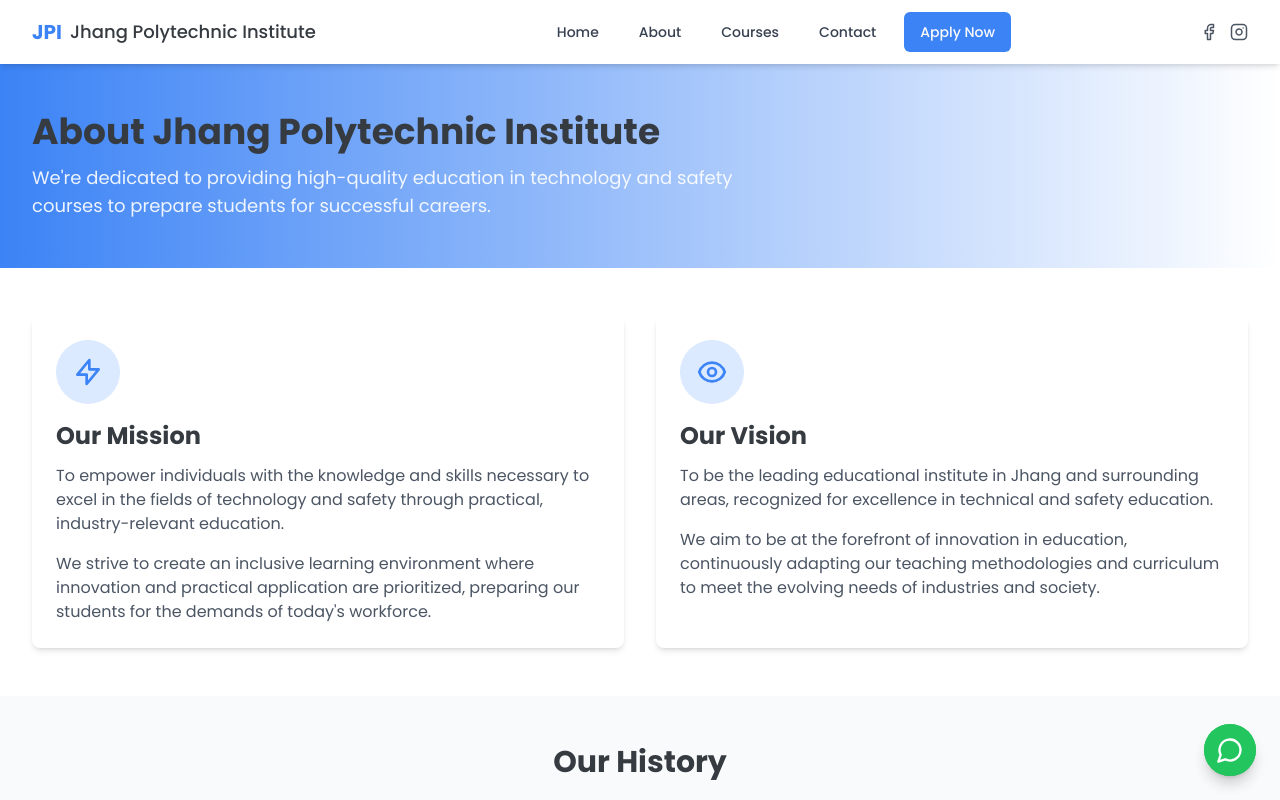
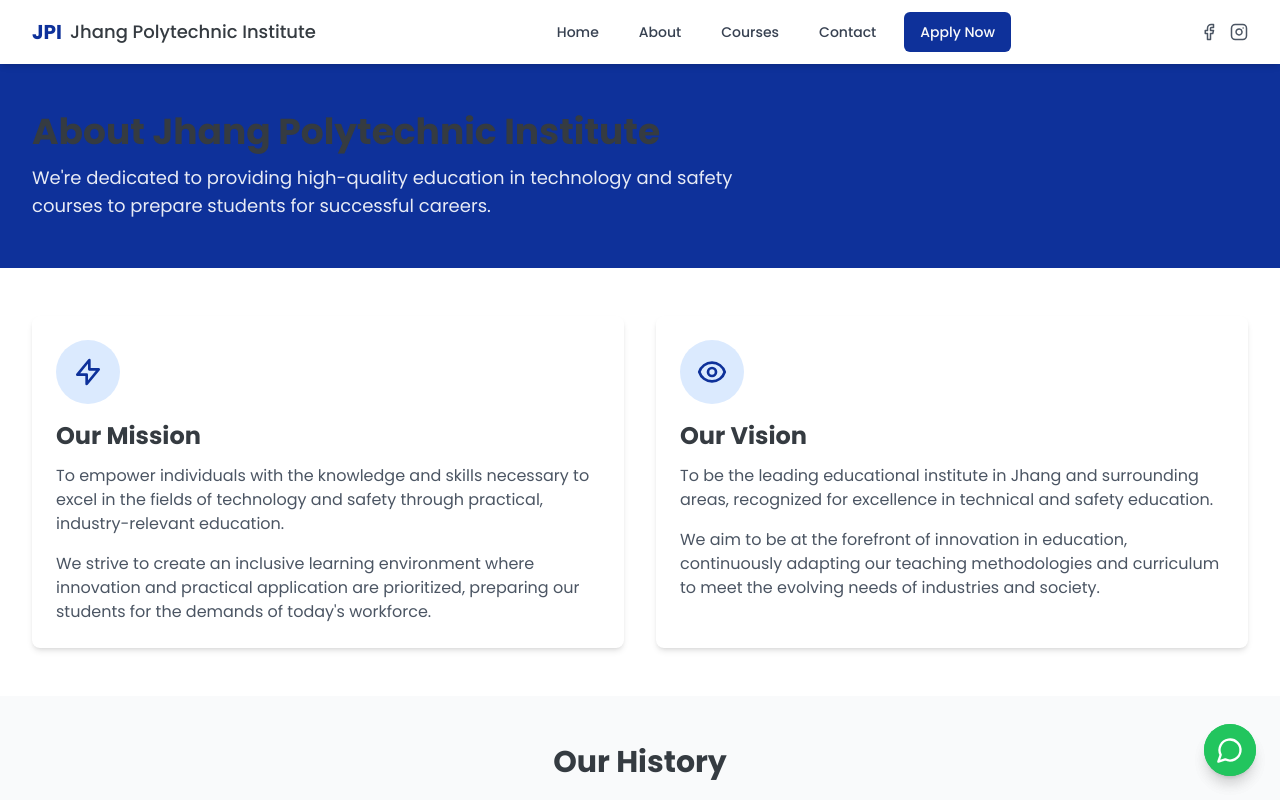
Before and after one commit to LogicLynx0/jpi-learn-safe-future, a React (Vite) app: page /about in a window 1280 px wide. Shown: the top 800 px of the page. Built offline with nearby package versions, Linux system fonts and the light colour scheme.

Commit message:
Refactor: Use solid primary color
Remove gradient and set a solid primary color.

```diff
--- a/src/index.css
+++ b/src/index.css
@@ -16,7 +16,7 @@
     --popover: 0 0% 100%;
     --popover-foreground: 210 10% 23%;
 
-    --primary: 217 91% 60%;
+    --primary: 225 83% 33%;
     --primary-foreground: 0 0% 98%;
 
     --secondary: 210 40% 96%;
@@ -25,7 +25,7 @@
     --muted: 210 40% 96%;
     --muted-foreground: 210 6% 46%;
 
-    --accent: 217 91% 60%;
+    --accent: 225 83% 33%;
     --accent-foreground: 0 0% 98%;
 
     --destructive: 0 84% 60%;
@@ -33,13 +33,13 @@
 
     --border: 214 32% 91%;
     --input: 214 32% 91%;
-    --ring: 217 91% 60%;
+    --ring: 225 83% 33%;
 
     --radius: 0.5rem;
 
     /* Custom color variables */
-    --institute-blue: 217 91% 60%;
-    --institute-blue-dark: 217 91% 50%;
+    --institute-blue: 225 83% 33%;
+    --institute-blue-dark: 225 83% 28%;
     --institute-orange: 25 95% 53%;
     --institute-orange-dark: 25 95% 43%;
     --institute-gray-light: 210 20% 97%;
@@ -64,7 +64,7 @@
     --popover: 222 84% 5%;
     --popover-foreground: 210 40% 98%;
 
-    --primary: 217 91% 60%;
+    --primary: 225 83% 33%;
     --primary-foreground: 222 84% 5%;
 
     --secondary: 217 33% 17%;
@@ -81,11 +81,11 @@
 
     --border: 217 33% 17%;
     --input: 217 33% 17%;
-    --ring: 217 91% 60%;
+    --ring: 225 83% 33%;
 
     /* Custom dark mode colors */
-    --institute-blue: 217 91% 60%;
-    --institute-blue-dark: 217 91% 70%;
+    --institute-blue: 225 83% 33%;
+    --institute-blue-dark: 225 83% 38%;
     --institute-orange: 25 95% 53%;
     --institute-orange-dark: 25 95% 63%;
     --institute-gray-light: 217 33% 10%;
--- a/src/pages/AboutPage.tsx
+++ b/src/pages/AboutPage.tsx
@@ -11,7 +11,7 @@ const AboutPage = () => {
       <NavBar />
 
       {/* Hero Section */}
-      <section className="bg-gradient-to-r from-institute-blue to-institute-teal text-white py-12">
+      <section className="bg-institute-primary text-white py-12">
         <div className="container mx-auto px-4">
           <h1 className="text-3xl md:text-4xl font-bold mb-3">About Jhang Polytechnic Institute</h1>
           <p className="text-lg opacity-90 max-w-3xl">
@@ -242,7 +242,7 @@ const AboutPage = () => {
       </section>
 
       {/* CTA Section */}
-      <section className="py-12 bg-institute-blue text-white">
+      <section className="py-12 bg-institute-primary text-white">
         <div className="container mx-auto px-4">
           <div className="max-w-4xl mx-auto flex flex-col md:flex-row items-center justify-between">
             <div className="mb-6 md:mb-0">
@@ -252,7 +252,7 @@ const AboutPage = () => {
               </p>
             </div>
             <div className="flex flex-wrap gap-4">
-              <Button asChild size="lg" className="bg-white text-institute-blue hover:bg-gray-100">
+              <Button asChild size="lg" className="bg-white text-institute-primary hover:bg-gray-100">
                 <Link to="/apply">Apply Now</Link>
               </Button>
               <Button asChild size="lg" variant="outline" className="border-white text-white hover:bg-white/10">
```
